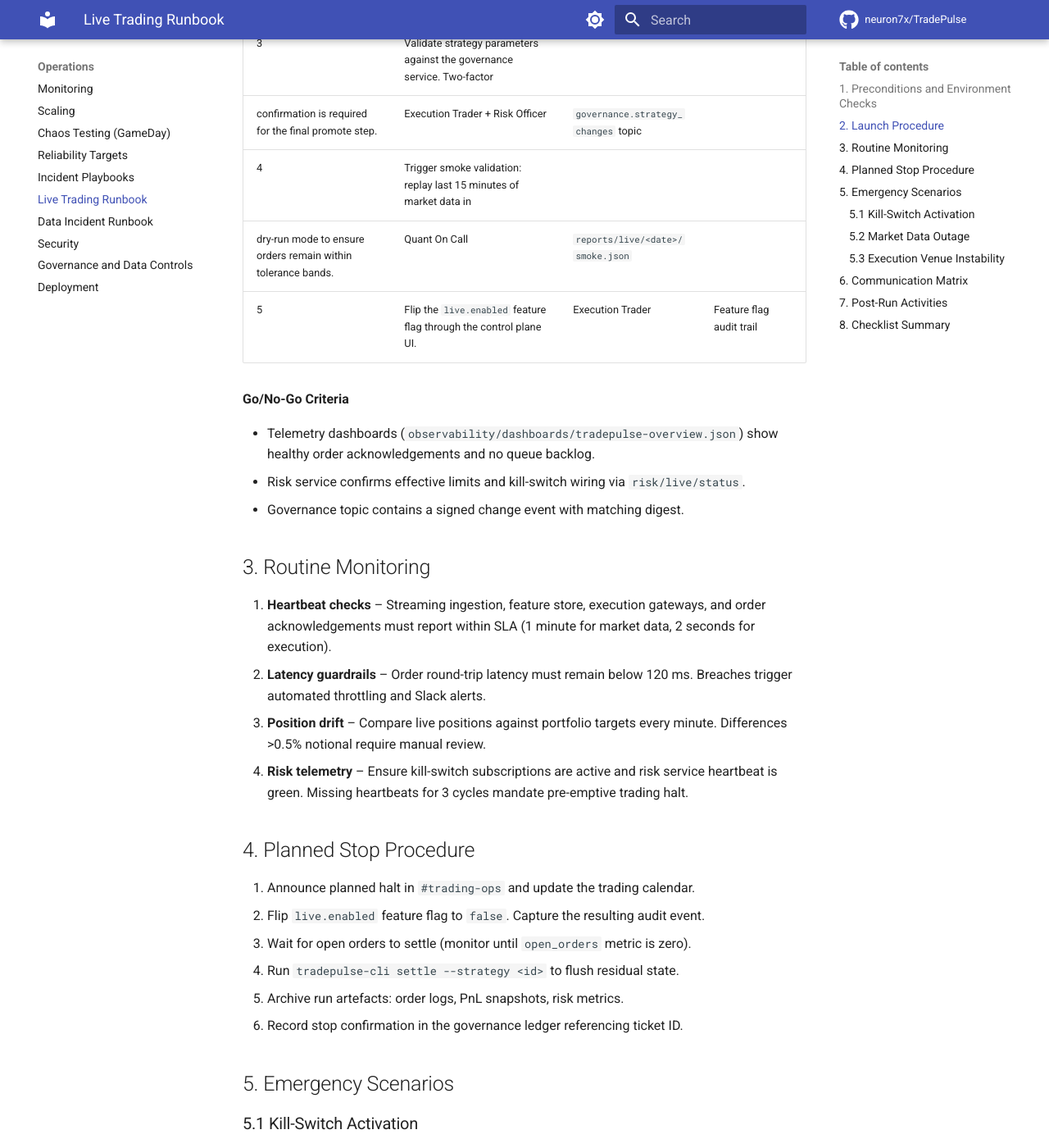
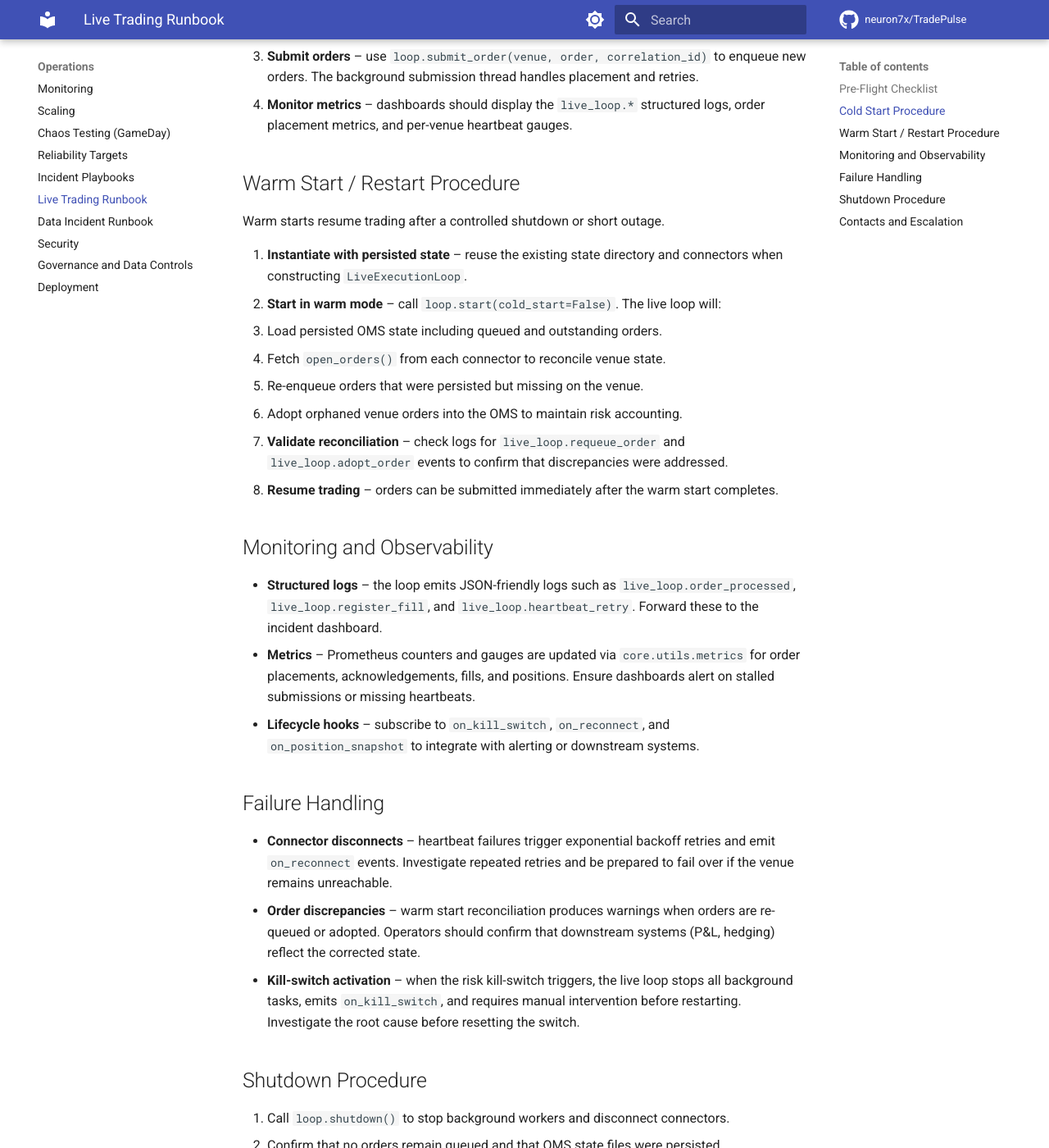
Before and after one commit to neuron7x/TradePulse, an MkDocs documentation site: the page built from docs/runbook_live_trading.md, in a window 1280 px wide and 1400 px high, scrolled down 1049 px. Shown: the whole window at 82% size. Built offline with MkDocs 1.6.1 and Material for MkDocs 9.7.7, drawn with Linux system fonts in a browser that asks for light colours; comment, search, counter and statistics services are not loaded; the version menu is left out; some of the changed text lies outside the part shown.

Commit message:
Add live execution orchestrator and runbook

````diff
--- a/docs/runbook_live_trading.md
+++ b/docs/runbook_live_trading.md
@@ -1,116 +1,103 @@
-# Runbook: Live Trading Operations
+# Live Trading Runbook
 
-This runbook provides step-by-step guidance for launching, monitoring, and safely
-halting live trading sessions in TradePulse. It is structured as a checklist to
-minimise ambiguity during critical operations.
+This runbook documents the operational procedures for running the live execution
+stack backed by `execution.live_loop.LiveExecutionLoop`. It is intended for
+operators who are responsible for starting, monitoring, and shutting down live
+trading sessions.
 
-## 1. Preconditions and Environment Checks
+## Pre-Flight Checklist
 
-1. **Change approvals** – Confirm the deployment ticket is approved and the
-   signed strategy manifest is present in `reports/change_manifest/`.
-2. **Health gate** – Verify the latest CI build is green, including heavy-math
-   gates and cross-architecture indicator comparisons (see [Testing Guide](../TESTING.md)).
-3. **Market readiness** – Inspect the market calendar for the target venues. If a
-   holiday or trading halt is active, postpone activation and communicate via
-   `#trading-ops`.
-4. **Risk envelope** – Ensure guardrails in `configs/risk/limits.yaml` reflect
-   the approved exposure (per-instrument notional, leverage caps, kill thresholds).
-5. **Control tower sign-off** – Confirm every item in
-   [`docs/operational_readiness_runbooks.md`](operational_readiness_runbooks.md#1-pre-launch-control-checklist)
-   is checked with evidence attached to the deployment ticket.
+1. **Infrastructure readiness** – confirm that market data feeds, network
+   routes, and authentication secrets are available for every configured
+   exchange connector.
+2. **Risk controls** – verify that the `RiskManager` limits reflect the latest
+   risk committee directives and that the kill-switch has been reset after the
+   previous trading session.
+3. **State directory** – ensure the state directory configured in
+   `LiveLoopConfig.state_dir` is writeable and backed up. Historical OMS state
+   files are required for warm restarts and forensic analysis.
+4. **Metrics and logging** – confirm that the Prometheus collector and log
+   aggregation pipelines are running to capture structured events emitted by
+   the live loop.
 
-## 2. Launch Procedure
+## Cold Start Procedure
 
-| Step | Action | Owner | Telemetry |
-| ---- | ------ | ----- | --------- |
-| 1 | Lock the deployment in the orchestrator to prevent concurrent edits. | Execution Trader | `orchestrator.lock` audit log |
-| 2 | Run `tradepulse-cli deploy --env prod --strategy <id>` with the approved
-    artifact digest. | Execution Trader | CLI output archived in `reports/live/<date>/deploy.log` |
-| 3 | Validate strategy parameters against the governance service. Two-factor
-    confirmation is required for the final promote step. | Execution Trader + Risk Officer | `governance.strategy_changes` topic |
-| 4 | Trigger smoke validation: replay last 15 minutes of market data in
-    dry-run mode to ensure orders remain within tolerance bands. | Quant On Call | `reports/live/<date>/smoke.json` |
-| 5 | Flip the `live.enabled` feature flag through the control plane UI. | Execution Trader | Feature flag audit trail |
+Cold starts are used when deploying a new strategy instance or when the prior
+state is intentionally discarded.
 
-**Go/No-Go Criteria**
+1. **Initialise the loop**
+   ```python
+   from execution.live_loop import LiveExecutionLoop, LiveLoopConfig
+   from execution.risk import RiskLimits, RiskManager
 
-- Telemetry dashboards (`observability/dashboards/tradepulse-overview.json`) show healthy order
-  acknowledgements and no queue backlog.
-- Risk service confirms effective limits and kill-switch wiring via `risk/live/status`.
-- Governance topic contains a signed change event with matching digest.
+   config = LiveLoopConfig(state_dir="/var/lib/tradepulse/live")
+   risk = RiskManager(RiskLimits(...))
+   loop = LiveExecutionLoop({"binance": binance_connector}, risk, config=config)
+   loop.start(cold_start=True)
+   ```
+2. **Hydrate OMS from disk** – the cold start path reloads persisted OMS state
+   and clears transient in-memory queues. Any outstanding open orders will be
+   re-registered for fill tracking.
+3. **Submit orders** – use `loop.submit_order(venue, order, correlation_id)` to
+   enqueue new orders. The background submission thread handles placement and
+   retries.
+4. **Monitor metrics** – dashboards should display the
+   `live_loop.*` structured logs, order placement metrics, and per-venue
+   heartbeat gauges.
 
-## 3. Routine Monitoring
+## Warm Start / Restart Procedure
 
-1. **Heartbeat checks** – Streaming ingestion, feature store, execution gateways,
-   and order acknowledgements must report within SLA (1 minute for market data,
-   2 seconds for execution).
-2. **Latency guardrails** – Order round-trip latency must remain below 120 ms.
-   Breaches trigger automated throttling and Slack alerts.
-3. **Position drift** – Compare live positions against portfolio targets every
-   minute. Differences >0.5% notional require manual review.
-4. **Risk telemetry** – Ensure kill-switch subscriptions are active and risk
-   service heartbeat is green. Missing heartbeats for 3 cycles mandate
-   pre-emptive trading halt.
+Warm starts resume trading after a controlled shutdown or short outage.
 
-## 4. Planned Stop Procedure
+1. **Instantiate with persisted state** – reuse the existing state directory
+   and connectors when constructing `LiveExecutionLoop`.
+2. **Start in warm mode** – call `loop.start(cold_start=False)`. The live loop
+   will:
+   - Load persisted OMS state including queued and outstanding orders.
+   - Fetch `open_orders()` from each connector to reconcile venue state.
+   - Re-enqueue orders that were persisted but missing on the venue.
+   - Adopt orphaned venue orders into the OMS to maintain risk accounting.
+3. **Validate reconciliation** – check logs for `live_loop.requeue_order` and
+   `live_loop.adopt_order` events to confirm that discrepancies were addressed.
+4. **Resume trading** – orders can be submitted immediately after the warm
+   start completes.
 
-1. Announce planned halt in `#trading-ops` and update the trading calendar.
-2. Flip `live.enabled` feature flag to `false`. Capture the resulting audit event.
-3. Wait for open orders to settle (monitor until `open_orders` metric is zero).
-4. Run `tradepulse-cli settle --strategy <id>` to flush residual state.
-5. Archive run artefacts: order logs, PnL snapshots, risk metrics.
-6. Record stop confirmation in the governance ledger referencing ticket ID.
+## Monitoring and Observability
 
-## 5. Emergency Scenarios
+- **Structured logs** – the loop emits JSON-friendly logs such as
+  `live_loop.order_processed`, `live_loop.register_fill`, and
+  `live_loop.heartbeat_retry`. Forward these to the incident dashboard.
+- **Metrics** – Prometheus counters and gauges are updated via
+  `core.utils.metrics` for order placements, acknowledgements, fills, and
+  positions. Ensure dashboards alert on stalled submissions or missing heartbeats.
+- **Lifecycle hooks** – subscribe to `on_kill_switch`, `on_reconnect`, and
+  `on_position_snapshot` to integrate with alerting or downstream systems.
 
-### 5.1 Kill-Switch Activation
+## Failure Handling
 
-1. Trigger kill-switch via the hardware console or
-   `tradepulse-cli kill --strategy <id> --reason <text>`.
-2. Confirm the kill event appears in `observability/audit/kill_events.jsonl` with
-   dual signatures (initiator + confirmer).
-3. Notify `#trading-ops`, `#risk`, and the on-call engineer. Include expected
-   recovery timeline.
-4. Freeze further deployments until post-mortem sign-off.
+- **Connector disconnects** – heartbeat failures trigger exponential backoff
+  retries and emit `on_reconnect` events. Investigate repeated retries and be
+  prepared to fail over if the venue remains unreachable.
+- **Order discrepancies** – warm start reconciliation produces warnings when
+  orders are re-queued or adopted. Operators should confirm that downstream
+  systems (P&L, hedging) reflect the corrected state.
+- **Kill-switch activation** – when the risk kill-switch triggers, the live loop
+  stops all background tasks, emits `on_kill_switch`, and requires manual
+  intervention before restarting. Investigate the root cause before resetting
+  the switch.
 
-### 5.2 Market Data Outage
+## Shutdown Procedure
 
-1. Switch strategies into safe mode (halt new orders, cancel resting ones).
-2. Engage the data incident runbook (see [Data Incident Runbook](runbook_data_incident.md)).
-3. Maintain manual oversight of risk exposures until feeds stabilise.
+1. Call `loop.shutdown()` to stop background workers and disconnect connectors.
+2. Confirm that no orders remain queued and that OMS state files were persisted.
+3. Archive logs and metrics for the session as part of the post-trade review.
 
-### 5.3 Execution Venue Instability
+## Contacts and Escalation
 
-1. Throttle order rate using execution control plane (set `max_orders_per_sec`
-   to mitigation value).
-2. Contact venue support and log ticket ID in `reports/live/<date>/venue_incidents.md`.
-3. If instability persists >5 minutes or threatens risk posture, execute
-   kill-switch procedure.
+- **Execution engineering on-call** – primary contact for connector incidents.
+- **Risk management** – escalation path for kill-switch or limit breaches.
+- **Operations** – responsible for scheduling and communication during planned
+  maintenance windows.
 
-## 6. Communication Matrix
-
-| Trigger | Audience | Channel | Template |
-| ------- | -------- | ------- | -------- |
-| Launch start | Trading Ops, Risk, Quant On Call | `#trading-ops` | `Runbook: Launching <strategy>` |
-| Kill-switch activation | Executive, Compliance, Trading Ops | PagerDuty bridge + `#incidents` | `Kill-switch triggered for <strategy> due to <reason>` |
-| Planned halt | Trading Ops, Risk | `#trading-ops` | `Runbook: Stopping <strategy>` |
-| Recovery complete | Trading Ops, Risk, Compliance | `#trading-ops` + email | `Strategy <id> restored at <time>, metrics nominal` |
-
-## 7. Post-Run Activities
-
-1. Submit annotated summary to `reports/live/<date>/summary.md`.
-2. Update telemetry dashboards with any threshold adjustments.
-3. File retrospective issues for automation gaps or manual toil.
-4. Review audit logs ensuring all 2FA confirmations and signatures are present.
-
-## 8. Checklist Summary
-
-- [ ] Approvals verified and manifests signed
-- [ ] CI, heavy-math, and cross-architecture tests green
-- [ ] Launch smoke tests completed and archived
-- [ ] Communications executed per matrix
-- [ ] Audit artefacts stored and linked to ticket
-- [ ] Post-run review completed
-
-Keeping this runbook current is mandatory; review quarterly and after every
-live-trading exercise.
+Keep this runbook up to date alongside changes to `execution/live_loop.py` and
+related operational tooling.
--- a/execution/__init__.py
+++ b/execution/__init__.py
@@ -5,6 +5,7 @@ from .connectors import ExecutionConnector, OrderError
 from .normalization import NormalizationError, SymbolNormalizer, SymbolSpecification
 from .compliance import ComplianceMonitor, ComplianceReport, ComplianceViolation
 from .oms import OMSConfig, OrderManagementSystem
+from .live_loop import LiveExecutionLoop, LiveLoopConfig
 from .risk import IdempotentRetryExecutor, KillSwitch, LimitViolation, OrderRateExceeded, RiskLimits, RiskManager
 
 __all__ = [
@@ -22,6 +23,8 @@ __all__ = [
     "ComplianceViolation",
     "OMSConfig",
     "OrderManagementSystem",
+    "LiveLoopConfig",
+    "LiveExecutionLoop",
     "RiskLimits",
     "RiskManager",
     "KillSwitch",
````
Also changed, not shown: docs/production-readiness.md (+1 -1 lines), 4 other files.
